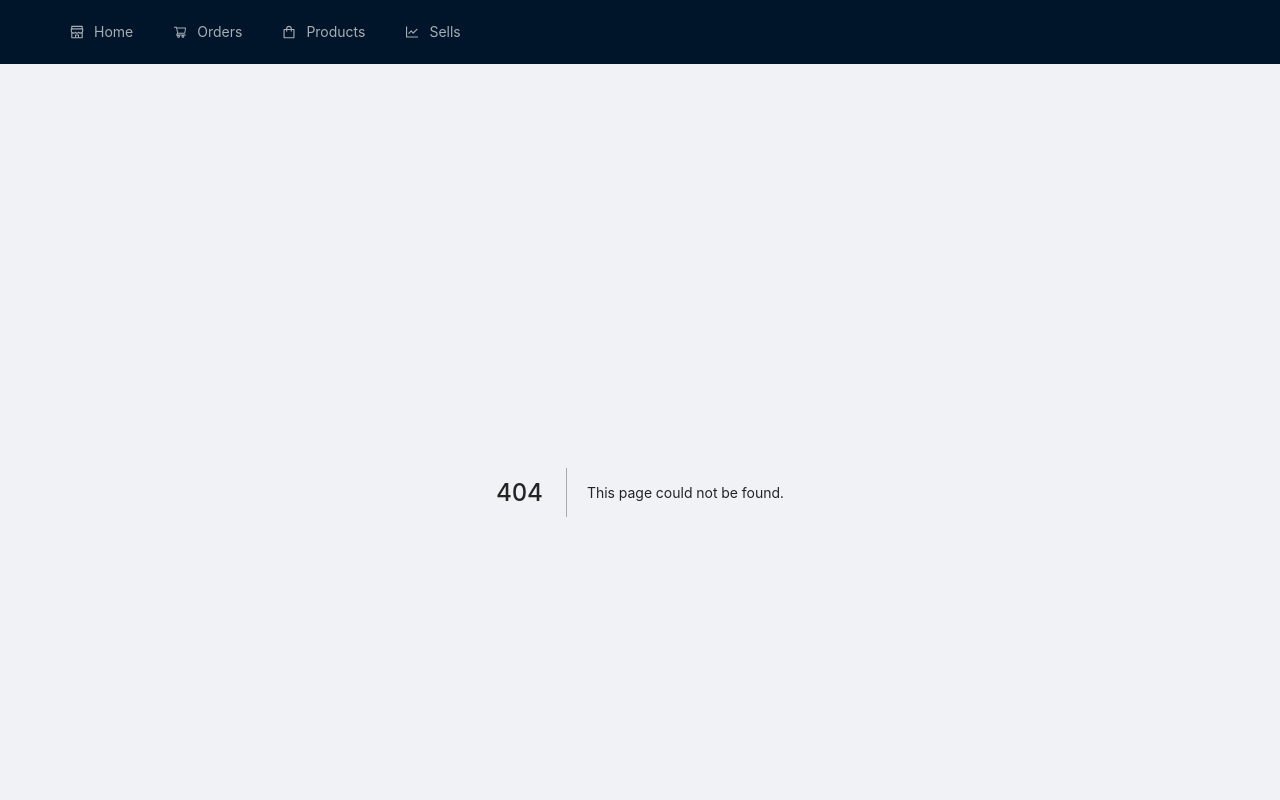
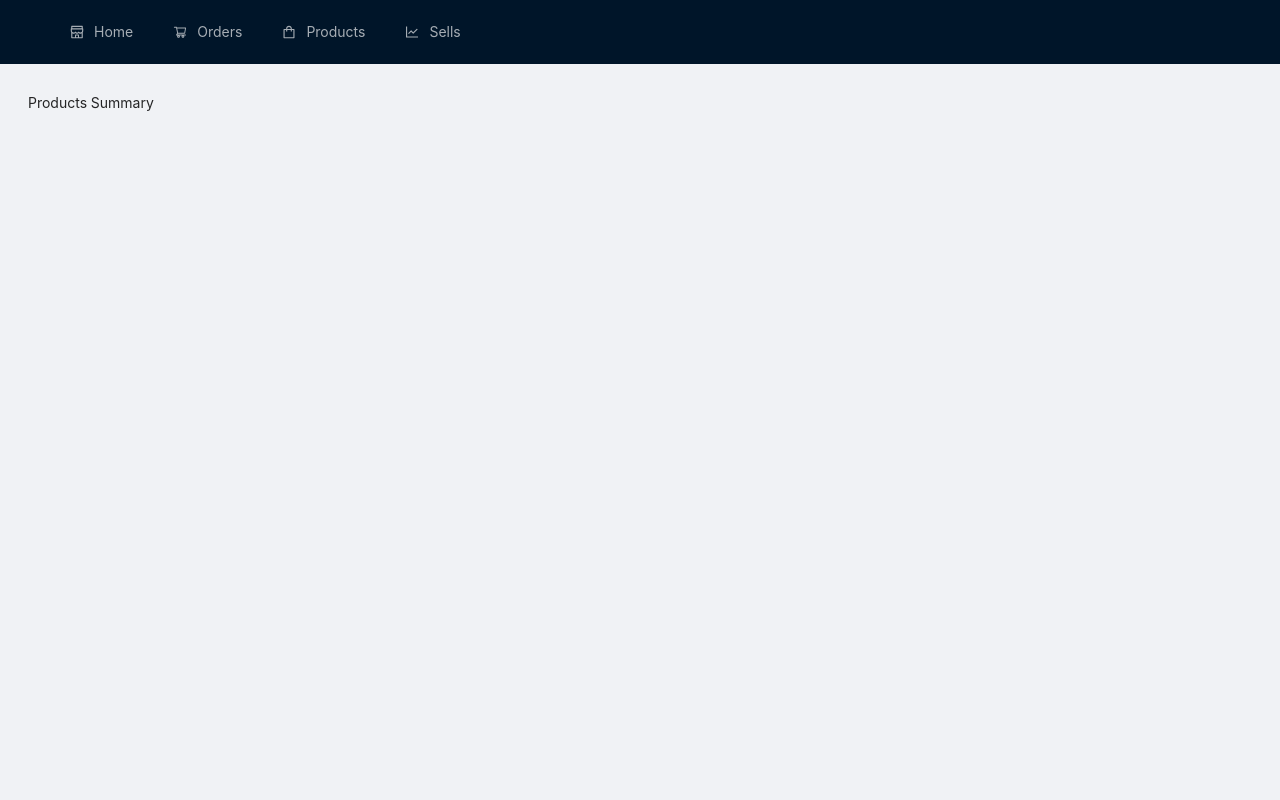
Before and after one commit to siavashserver/demo_fullstack_warehouse, a Next.js app in the folder frontend/: page /ProductsSummary in a window 1280 px wide. Before the commit this address had no page. Shown: the top 800 px of the page. Built offline with nearby package versions, Linux system fonts and the light colour scheme.

Commit message:
Initial Products Summary page implementation.

```diff
--- /dev/null
+++ b/frontend/pages/ProductsSummary.tsx
@@ -0,0 +1,16 @@
+import { NextPage } from "next";
+import Head from "next/head";
+import React from "react";
+
+const ProductsSummary: NextPage = () => {
+  return (
+    <>
+      <Head>
+        <title>Products Summary</title>
+      </Head>
+      <div>Products Summary</div>
+    </>
+  );
+};
+
+export default ProductsSummary;
```
